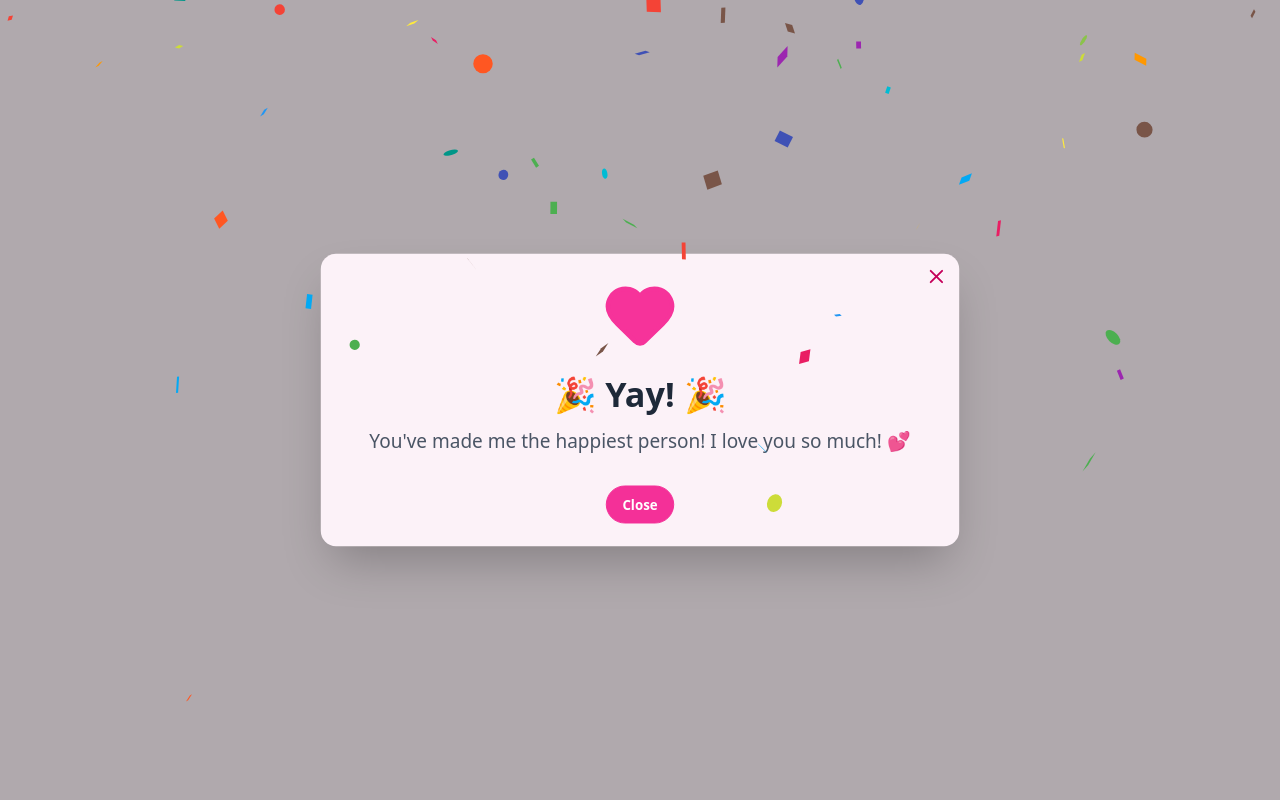
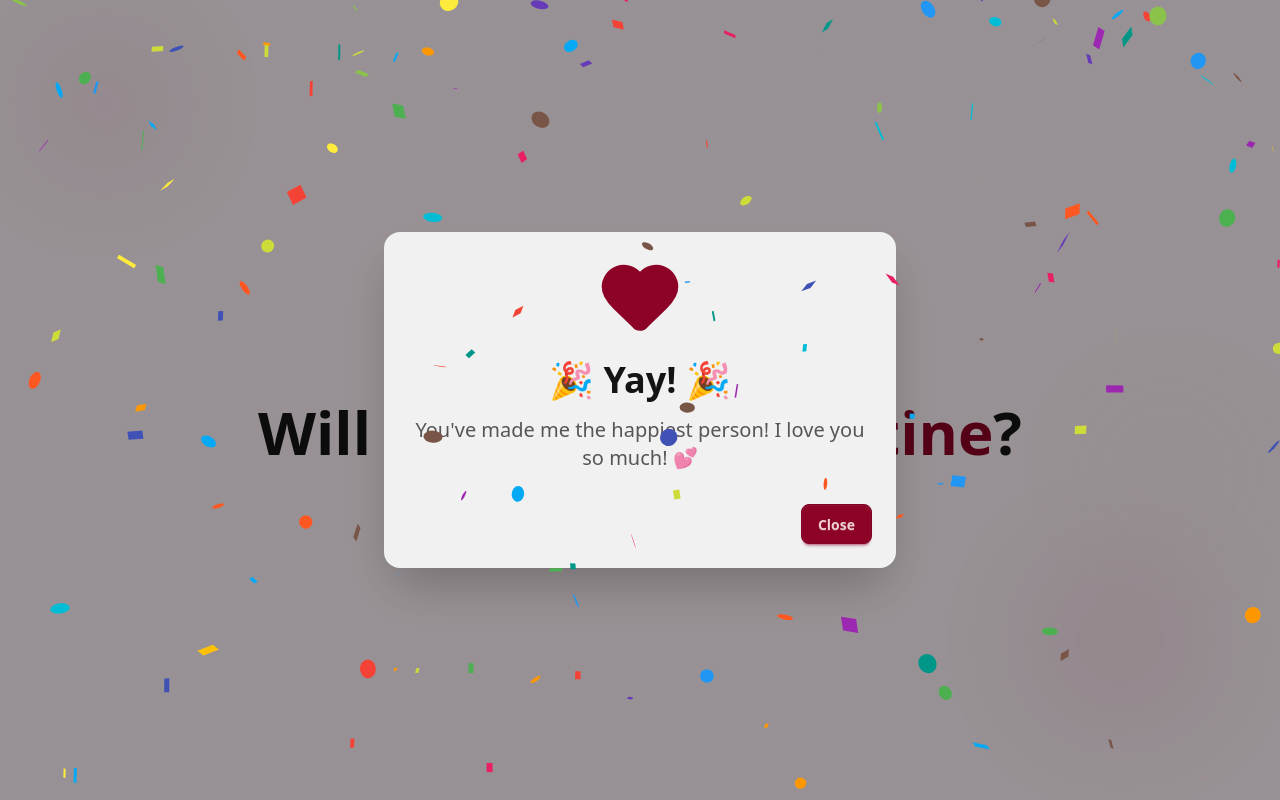
Before and after one commit to DavidFayemi/valentine-proposal, a React (Vite) app: page / in a window 1280 px wide. Both pictures are taken after a click on the button "💕 Yes!". Built offline with nearby package versions, Linux system fonts and the light colour scheme.

Commit message:
Iteration 5

```diff
--- a/src/App.tsx
+++ b/src/App.tsx
@@ -1,112 +1,14 @@
-import { useState, useEffect } from "react";
-import { Heart, X } from "lucide-react";
+import { useState, useEffect, useRef } from "react";
+import { Heart } from "lucide-react";
 import { motion, AnimatePresence } from "motion/react";
 import Confetti from "react-confetti";
-
-interface CelebrationModalProps {
-  isOpen: boolean;
-  onClose: () => void;
-}
-
-const CelebrationModal: React.FC<CelebrationModalProps> = ({
-  isOpen,
-  onClose,
-}) => {
-  const [windowSize, setWindowSize] = useState({ width: 0, height: 0 });
-
-  useEffect(() => {
-    // Update on resize
-    const handleResize = () => {
-      setWindowSize({ width: window.innerWidth, height: window.innerHeight });
-    };
-
-    // Set initial window size
-    handleResize();
-
-    window.addEventListener("resize", handleResize);
-    return () => window.removeEventListener("resize", handleResize);
-  }, []);
-
-  return (
-    <AnimatePresence>
-      {isOpen && (
-        <div
-          className="fixed inset-0 z-50 flex items-center justify-center"
-          data-theme="caramellate"
-        >
-          {/* Confetti Background */}
-          <Confetti width={windowSize.width} height={windowSize.height} />
-
-          {/* Backdrop */}
-          <motion.div
-            initial={{ opacity: 0 }}
-            animate={{ opacity: 1 }}
-            exit={{ opacity: 0 }}
-            className="absolute inset-0 bg-black/30"
-            onClick={onClose}
-          />
-
-          {/* Modal Content */}
-          <motion.div
-            initial={{ scale: 0, opacity: 0 }}
-            animate={{ scale: 1, opacity: 1 }}
-            exit={{ scale: 0, opacity: 0 }}
-            transition={{ type: "spring", stiffness: 200, damping: 25 }}
-            className="relative modal-box bg-base-100 max-w-2xl w-full"
-          >
-            {/* Close Button */}
-            <motion.button
-              whileHover={{ scale: 1.1 }}
-              whileTap={{ scale: 0.95 }}
-              onClick={onClose}
-              className="btn btn-sm btn-circle btn-ghost absolute right-2 top-2"
-            >
-              <X size={24} />
-            </motion.button>
-
-            {/* Content */}
-            <div className="text-center">
-              <motion.div
-                animate={{ scale: [1, 1.1, 1] }}
-                transition={{ repeat: Infinity, duration: 1.5 }}
-                className="mb-6"
-              >
-                <Heart
-                  size={80}
-                  className="text-pink-500 fill-pink-500 mx-auto"
-                  strokeWidth={1.5}
-                />
-              </motion.div>
-
-              <h2 className="text-4xl font-bold text-gray-800 mb-4">
-                🎉 Yay! 🎉
-              </h2>
-
-              <p className="text-xl text-gray-600 mb-8">
-                You've made me the happiest person! I love you so much! 💕
-              </p>
-
-              <motion.button
-                whileHover={{ scale: 1.05 }}
-                whileTap={{ scale: 0.95 }}
-                onClick={onClose}
-                className="btn btn-primary transition-all duration-300"
-              >
-                Close
-              </motion.button>
-            </div>
-          </motion.div>
-        </div>
-      )}
-    </AnimatePresence>
-  );
-};
 
 export default function App() {
   const [yesHovered, setYesHovered] = useState(false);
   const [isMobile, setIsMobile] = useState(false);
   const [noScale, setNoScale] = useState(1);
-  const [showCelebration, setShowCelebration] = useState(false);
+  const [windowSize, setWindowSize] = useState({ width: 0, height: 0 });
+  const modalRef = useRef<HTMLDialogElement>(null);
 
   // Detect mobile/tablet
   useEffect(() => {
@@ -118,22 +20,36 @@ export default function App() {
     return () => window.removeEventListener("resize", checkMobile);
   }, []);
 
+  // Handle window resize for confetti
+  useEffect(() => {
+    const handleResize = () => {
+      setWindowSize({ width: window.innerWidth, height: window.innerHeight });
+    };
+
+    handleResize();
+    window.addEventListener("resize", handleResize);
+    return () => window.removeEventListener("resize", handleResize);
+  }, []);
+
   const handleNoClick = () => {
     // Disappear immediately after 1 click
     setNoScale(0);
   };
 
   const handleYesClick = () => {
-    setShowCelebration(true);
+    modalRef.current?.showModal();
   };
 
   return (
-    <div className="min-h-screen bg-linear-to-br from-pink-50 via-rose-50 to-pink-100 relative overflow-hidden">
+    <div
+      className="min-h-screen bg-base-100 relative overflow-hidden"
+      data-theme="autumn"
+    >
       {/* Background Pattern */}
       <div className="absolute inset-0 overflow-hidden pointer-events-none">
-        <div className="absolute top-10 left-10 w-32 h-32 bg-pink-200 rounded-full opacity-20 blur-3xl" />
-        <div className="absolute bottom-20 right-20 w-40 h-40 bg-rose-200 rounded-full opacity-20 blur-3xl" />
-        <div className="absolute top-1/2 right-10 w-36 h-36 bg-pink-300 rounded-full opacity-10 blur-3xl" />
+        <div className="absolute top-10 left-10 w-32 h-32 bg-primary rounded-full opacity-10 blur-3xl" />
+        <div className="absolute bottom-20 right-20 w-40 h-40 bg-primary rounded-full opacity-10 blur-3xl" />
+        <div className="absolute top-1/2 right-10 w-36 h-36 bg-accent rounded-full opacity-5 blur-3xl" />
       </div>
 
       {/* Main Content */}
@@ -147,7 +63,7 @@ export default function App() {
         >
           <Heart
             size={120}
-            className="text-pink-500 fill-pink-500"
+            className="text-primary fill-primary"
             strokeWidth={1.5}
           />
         </motion.div>
@@ -157,9 +73,9 @@ export default function App() {
           initial={{ opacity: 0, y: 20 }}
           animate={{ opacity: 1, y: 0 }}
           transition={{ duration: 0.6, delay: 0.2 }}
-          className="text-4xl sm:text-5xl md:text-6xl font-bold text-center text-gray-800 mb-12 leading-tight"
+          className="text-4xl sm:text-5xl md:text-6xl font-bold text-center text-base-content mb-12 leading-tight"
         >
-          Will you be my <span className="text-pink-500">valentine</span>?
+          Will you be my <span className="text-primary">valentine</span>?
         </motion.h1>
 
         {/* Buttons Container - Dynamic sizing based on no scale */}
@@ -203,22 +119,33 @@ export default function App() {
           </motion.button>
 
           {/* No Button - Shrinks and disappears */}
-          <AnimatePresence>
+          <AnimatePresence mode="popLayout">
             {noScale > 0 && (
               <motion.button
+                key="no-button"
                 onClick={handleNoClick}
+                initial={{ scale: 1, opacity: 1 }}
                 animate={{
                   scale: noScale,
-                  opacity: noScale > 0.2 ? 1 : noScale / 0.2,
+                  opacity: noScale,
                 }}
-                exit={{ scale: 0, opacity: 0 }}
+                exit={{
+                  scale: 0,
+                  opacity: 0,
+                  transition: {
+                    type: "spring",
+                    stiffness: 300,
+                    damping: 30,
+                    duration: 0.4,
+                  },
+                }}
                 transition={{
                   type: "spring",
-                  stiffness: 200,
-                  damping: 15,
-                  duration: 0.3,
+                  stiffness: 150,
+                  damping: 20,
+                  mass: 1,
                 }}
-                className="btn btn-neutral transition-all duration-300 origin-center"
+                className="btn btn-neutral origin-center"
               >
                 No
               </motion.button>
@@ -228,10 +155,48 @@ export default function App() {
       </div>
 
       {/* Celebration Modal */}
-      <CelebrationModal
-        isOpen={showCelebration}
-        onClose={() => setShowCelebration(false)}
-      />
+      <dialog ref={modalRef} className="modal modal-bottom sm:modal-middle">
+        {/* Confetti Background */}
+        <Confetti width={windowSize.width} height={windowSize.height} />
+
+        <div className="modal-box">
+          <div className="text-center">
+            {/* Beating Heart */}
+            <motion.div
+              animate={{ scale: [1, 1.1, 1] }}
+              transition={{ repeat: Infinity, duration: 1.5 }}
+              className="mb-6"
+            >
+              <Heart
+                size={80}
+                className="text-primary fill-primary mx-auto"
+                strokeWidth={1.5}
+              />
+            </motion.div>
+
+            {/* Celebration Message */}
+            <h2 className="text-4xl font-bold text-base-content mb-4">
+              🎉 Yay! 🎉
+            </h2>
+
+            <p className="text-xl text-base-content/70 mb-8">
+              You've made me the happiest person! I love you so much! 💕
+            </p>
+
+            {/* Modal Actions */}
+            <div className="modal-action">
+              <form method="dialog">
+                <button className="btn btn-primary">Close</button>
+              </form>
+            </div>
+          </div>
+        </div>
+
+        {/* Backdrop for closing modal on outside click */}
+        <form method="dialog" className="modal-backdrop">
+          <button>close</button>
+        </form>
+      </dialog>
     </div>
   );
 }
--- a/src/index.css
+++ b/src/index.css
@@ -2,5 +2,6 @@
 @plugin "daisyui" {
   themes:
     valentine --default,
-    caramellatte;
+    caramellatte,
+    autumn;
 }
```
